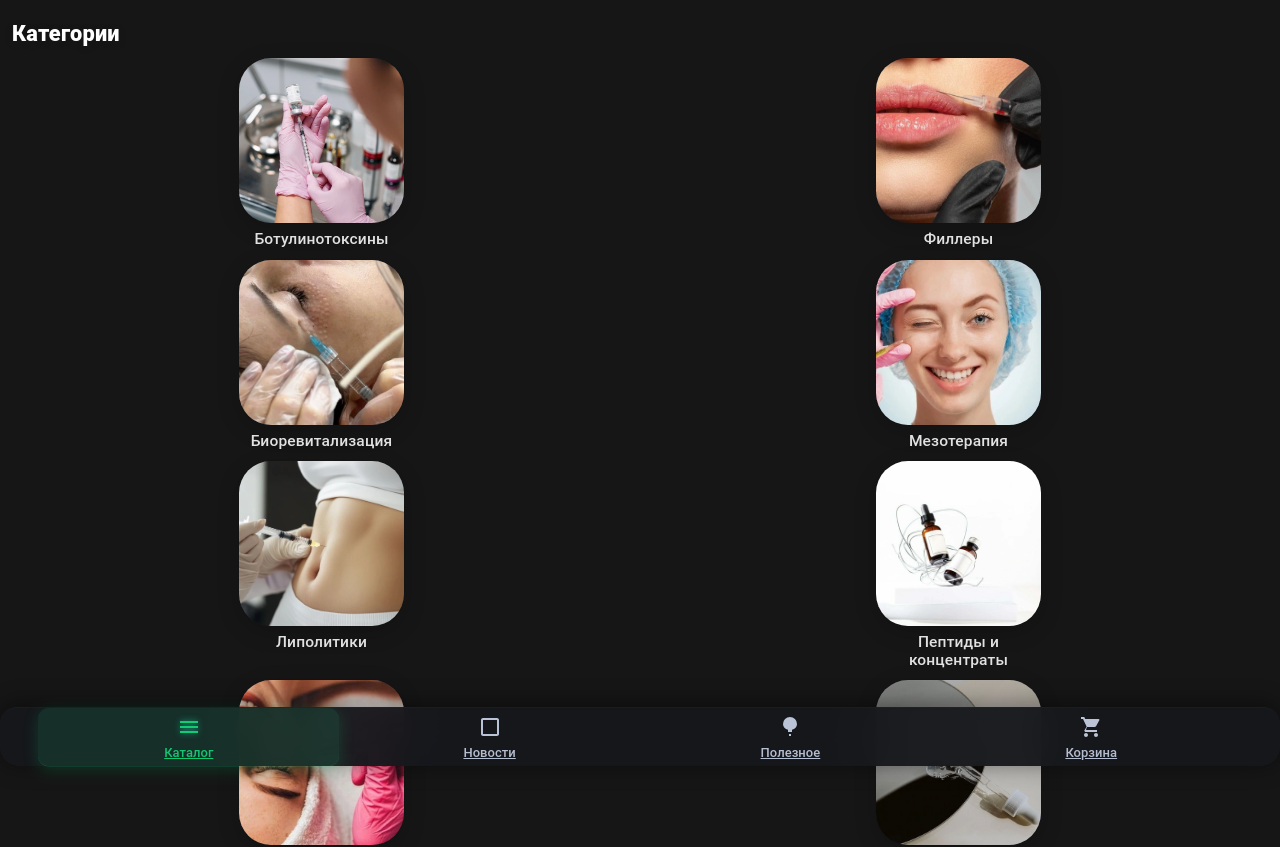
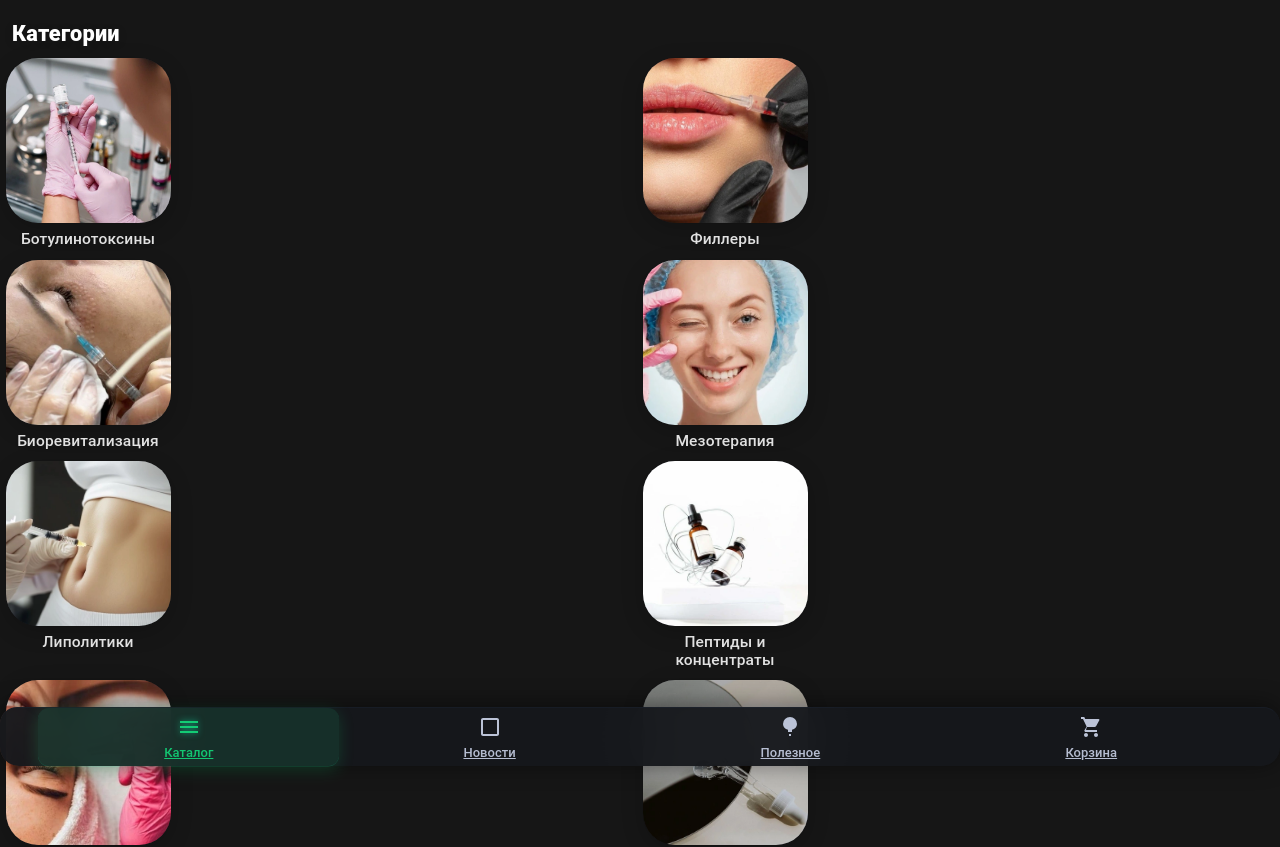
Before and after one commit to AlexSalavat/facade-stone-app, a React (Vite) app: page /catalog in a window 1280 px wide. Shown: the top 847 px of the page. Built offline with nearby package versions, Linux system fonts and the light colour scheme; the HTML template or start-up script is replaced by a standard one.

Commit message:
fix: corre

```diff
--- a/src/components/categories/CategoryView.jsx
+++ b/src/components/categories/CategoryView.jsx
@@ -1,7 +1,5 @@
-// src/components/categories/CategoryView.jsx
-
 import React from "react";
-import { useParams } from "react-router-dom";
+import { useParams, useNavigate } from "react-router-dom";
 import { categories } from "../../data/categories";
 import ProductsGrid from "../products/ProductsGrid";
 import CategoryCard from "./CategoryCard";
@@ -9,29 +7,38 @@
 
 const CategoryView = () => {
   const { category } = useParams();
+  const navigate = useNavigate();
 
-  if (!category) {
+  // Если в URL есть категория — показываем товары этой категории
+  if (category) {
+    const categoryObj = categories.find(c => c.key === category);
     return (
       <div className="category-view">
-        <h2>Категории</h2>
-        <div className="category-cards-grid">
-          {categories.map(cat => (
-            <CategoryCard
-              key={cat.key}
-              name={cat.name}
-              image={cat.image}
-              to={`/category/${cat.key}`}
-            />
-          ))}
-        </div>
+        <h2>{categoryObj?.name || "Категория"}</h2>
+        <ProductsGrid category={category} />
       </div>
     );
   }
 
+  // Если категории нет в URL — показываем сетку всех категорий
   return (
     <div className="category-view">
-      <h2>{categories.find(c => c.key === category)?.name}</h2>
-      <ProductsGrid />
+      <h2>Категории</h2>
+      <div className="category-cards-grid">
+        {categories.map(cat => (
+          <div
+            key={cat.key}
+            style={{ width: "100%" }}
+            onClick={() => navigate(`/catalog/${cat.key}`)}
+          >
+            <CategoryCard
+              name={cat.name}
+              image={cat.image}
+              to={`/catalog/${cat.key}`}
+            />
+          </div>
+        ))}
+      </div>
     </div>
   );
 };
```
